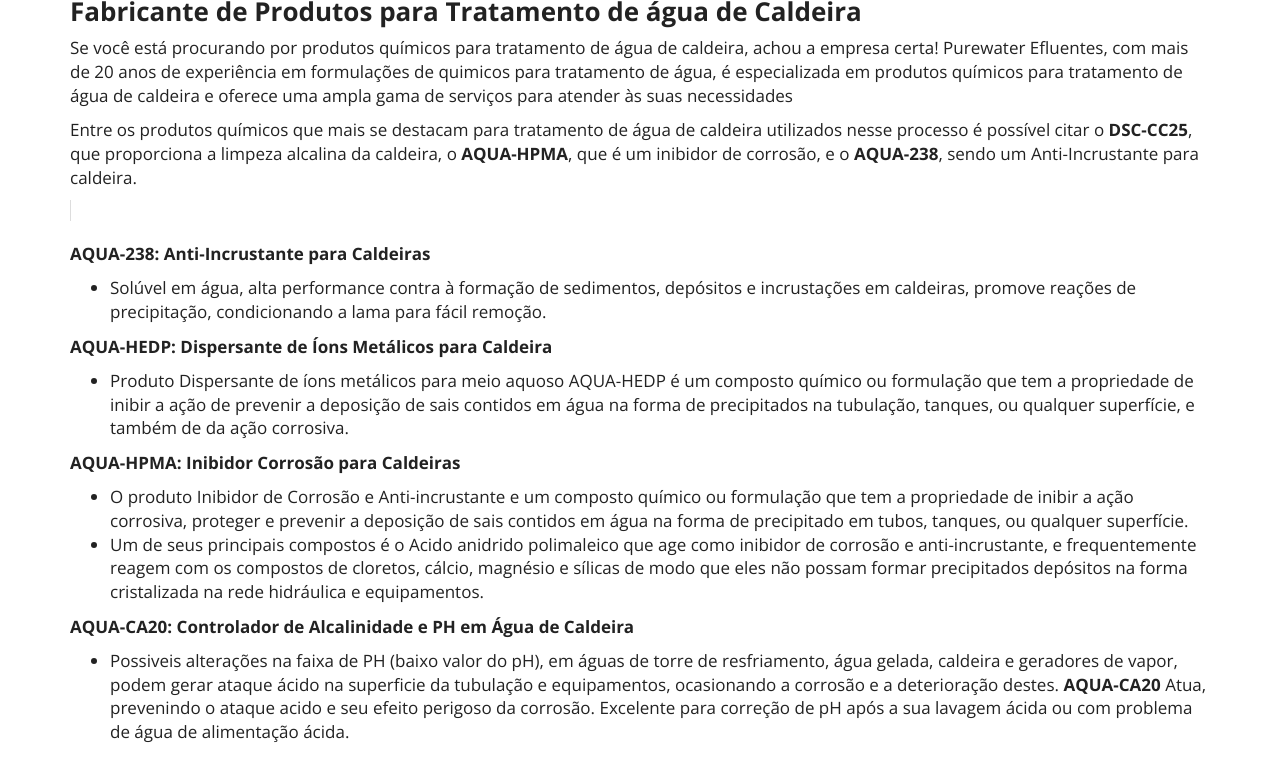
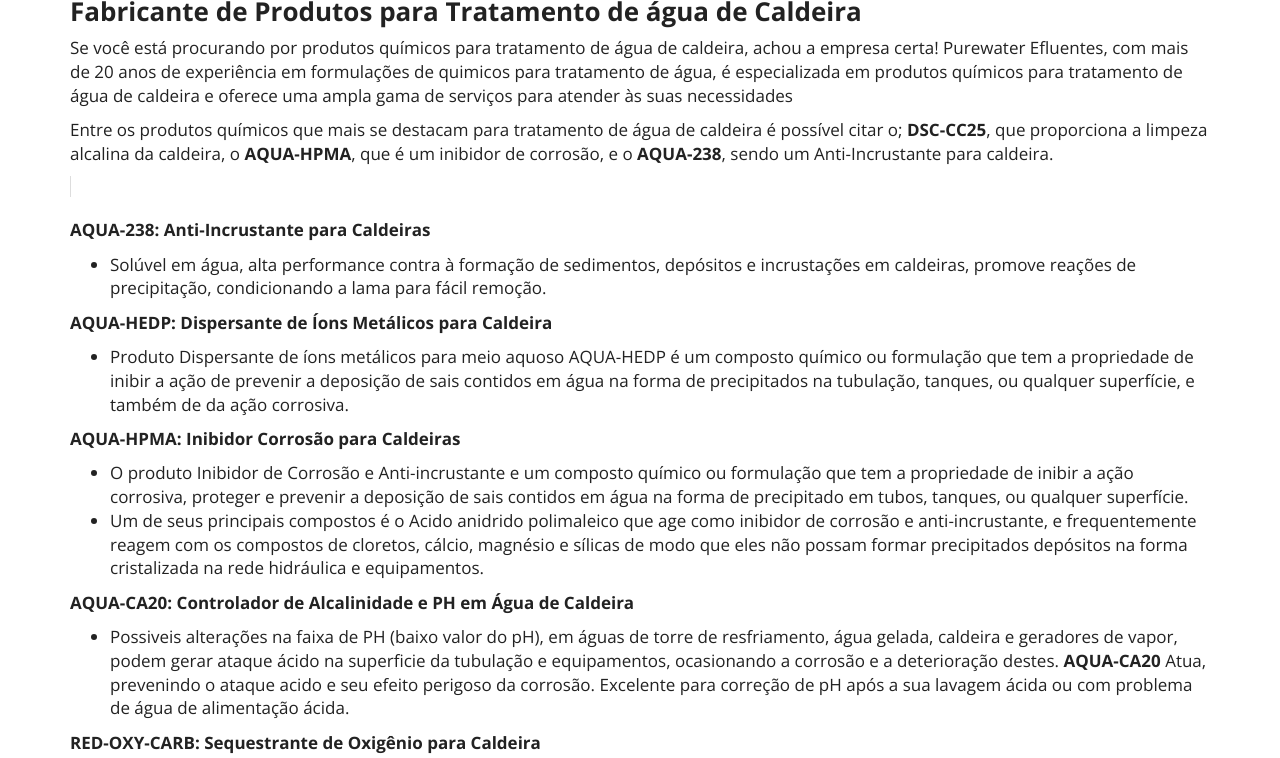
Before and after one commit to purewaterefluentes/purewaterefluentes.github.io, a Jekyll site: the page built from produtos/produtos_para_tratamento_de_Caldeiras.md, in a window 1280 px wide and 900 px high, scrolled down 560 px, cut to the strip 142-900 px from the top of the window. Built offline with Jekyll 4.4.1, drawn with Linux system fonts in a browser that asks for light colours; nearby versions of some CDN libraries; library files that are not in the unit come from our copies.

Commit message:
Update produtos_para_tratamento_de_Caldeiras.md

```diff
--- a/produtos/produtos_para_tratamento_de_Caldeiras.md
+++ b/produtos/produtos_para_tratamento_de_Caldeiras.md
@@ -12,7 +12,7 @@
 
 Se você está procurando por produtos químicos para tratamento de água de caldeira, achou a empresa certa! Purewater Efluentes, com mais de 20 anos de experiência em formulações de quimicos para tratamento de água, é especializada em produtos químicos para tratamento de água de caldeira e oferece uma ampla gama de serviços para atender às suas necessidades
 
-Entre os produtos químicos que mais se destacam para tratamento de água de caldeira utilizados nesse processo é possível citar o **DSC-CC25**, que proporciona a limpeza alcalina da caldeira, o **AQUA-HPMA**, que é um inibidor de corrosão, e o **AQUA-238**, sendo um Anti-Incrustante para caldeira.
+Entre os produtos químicos que mais se destacam para tratamento de água de caldeira é possível citar o; **DSC-CC25**, que proporciona a limpeza alcalina da caldeira, o **AQUA-HPMA**, que é um inibidor de corrosão, e o **AQUA-238**, sendo um Anti-Incrustante para caldeira.
 
 >
 
```
